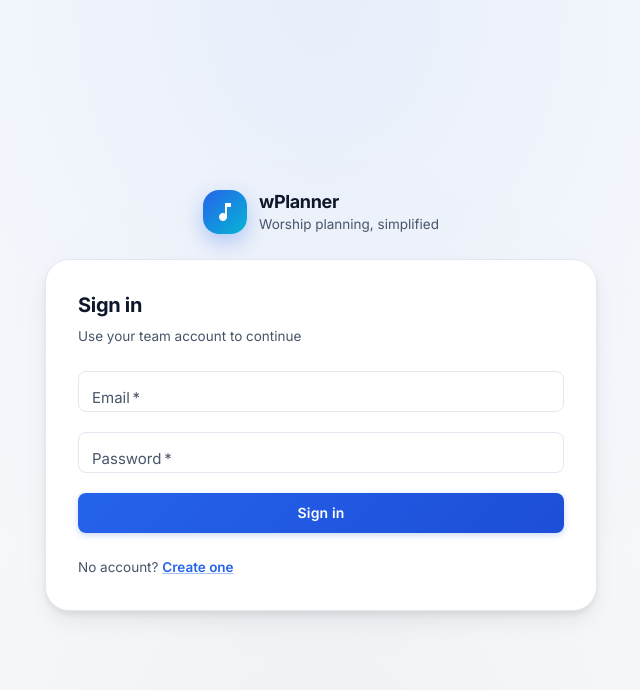
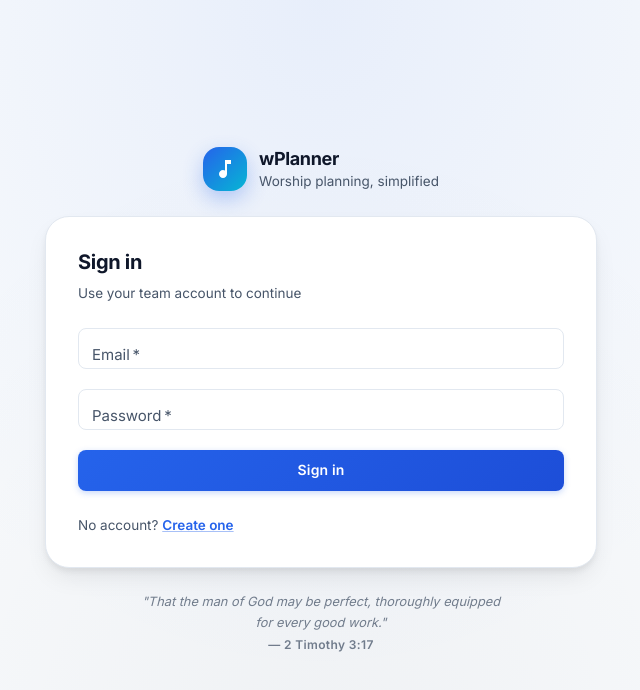
Before and after one commit to NikhilSyntax/wPlanner, a React (Vite) app in the folder frontend/: page /login in a window 1280 px wide. Shown: the top 690 px of the page, without its empty margins (319-959 px from the left). Built offline with nearby package versions, Linux system fonts and the light colour scheme; no server answers.

Commit message:
version 3.2.2

```diff
--- a/frontend/src/pages/Login.jsx
+++ b/frontend/src/pages/Login.jsx
@@ -140,6 +140,30 @@ function Login() {
               </Link>
             </Typography>
           </Paper>
+
+          {/* Scripture */}
+          <Typography
+            variant="body2"
+            sx={{
+              mt: 1,
+              maxWidth: 360,
+              textAlign: 'center',
+              fontStyle: 'italic',
+              color: 'text.secondary',
+              lineHeight: 1.6,
+              opacity: 0.75,
+              fontSize: '0.8rem',
+            }}
+          >
+            "That the man of God may be perfect, thoroughly equipped for every good work."
+            <Typography
+              component="span"
+              variant="caption"
+              sx={{ display: 'block', mt: 0.5, fontStyle: 'normal', fontWeight: 600, letterSpacing: '0.03em' }}
+            >
+              — 2 Timothy 3:17
+            </Typography>
+          </Typography>
         </Stack>
       </Container>
     </Box>
```
